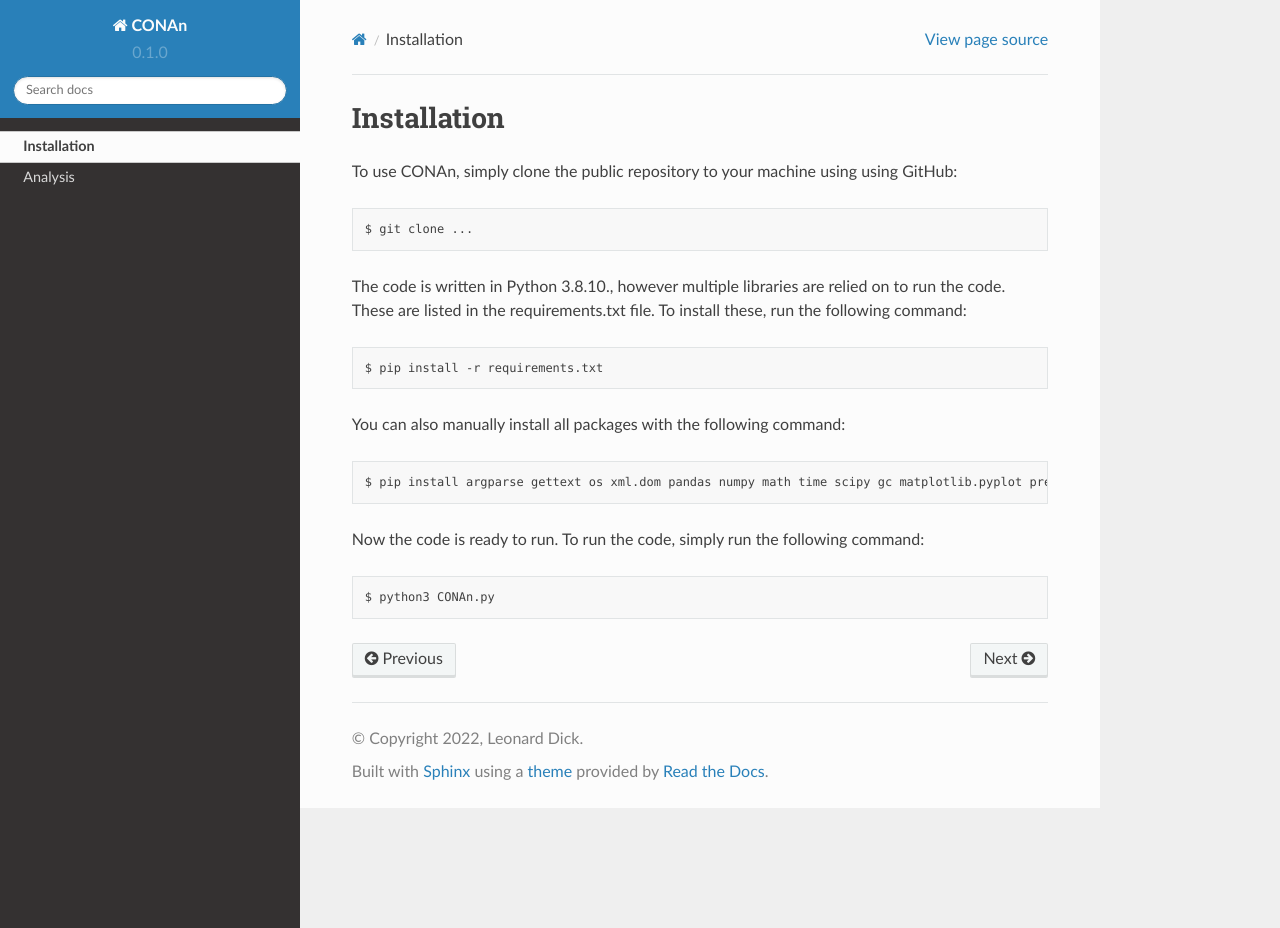
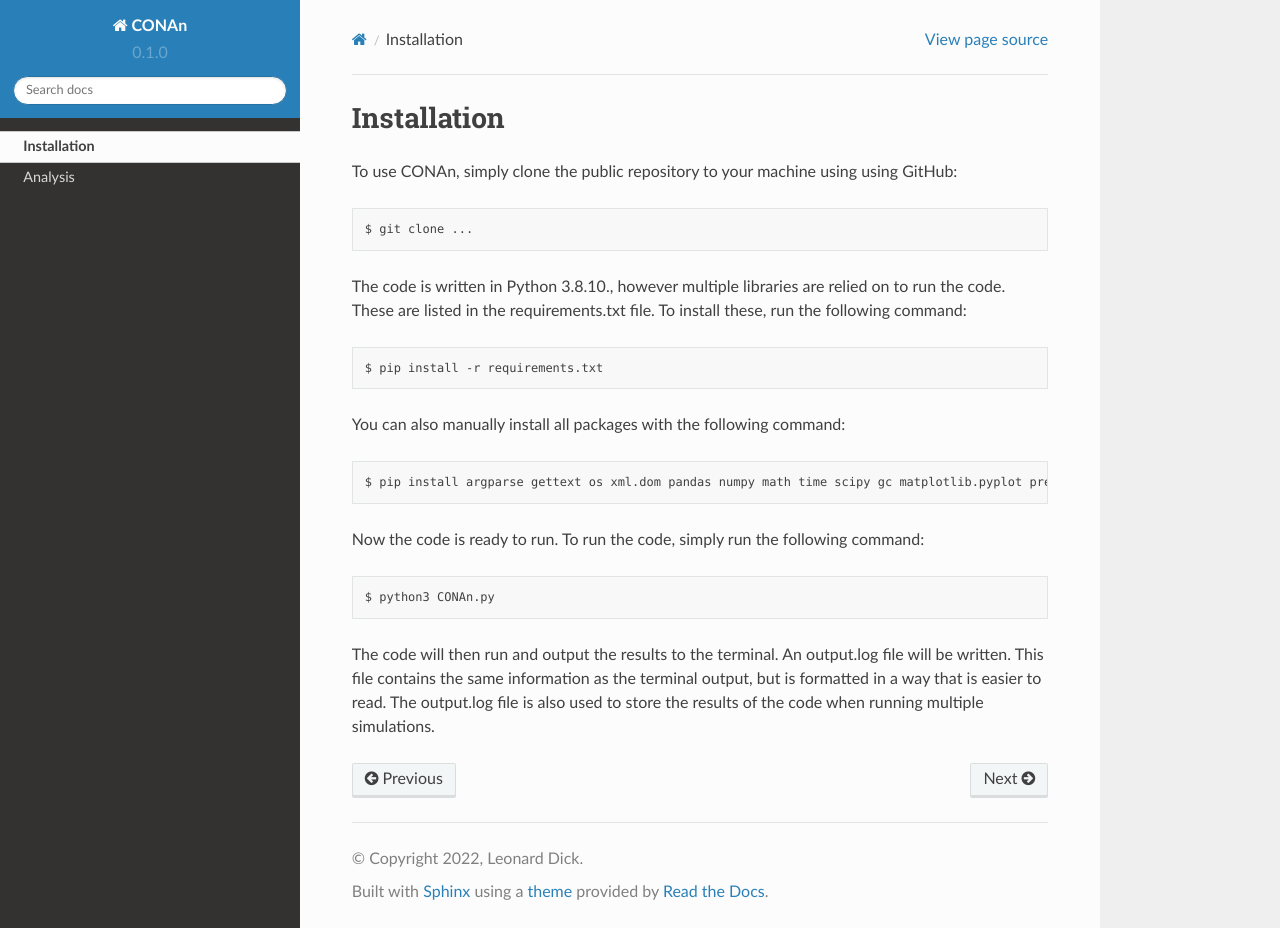
Before and after one commit to LeonardDick/rtd-tutorial, a Sphinx documentation site: the page built from docs/source/installation.rst, in a window 1280 px wide and 928 px high. Built offline with Sphinx 7.4.7 and the Read the Docs theme 2.0.0, drawn with Linux system fonts in a browser that asks for light colours.

Commit message:
newstruc

```diff
--- a/docs/source/installation.rst
+++ b/docs/source/installation.rst
@@ -1,4 +1,3 @@
-
 Installation
 ------------
 
@@ -17,3 +16,6 @@ You can also manually install all packages with the following command::
 Now the code is ready to run. To run the code, simply run the following command::
 
     $ python3 CONAn.py
+
+
+The code will then run and output the results to the terminal. An output.log file will be written. This file contains the same information as the terminal output, but is formatted in a way that is easier to read. The output.log file is also used to store the results of the code when running multiple simulations.
```
